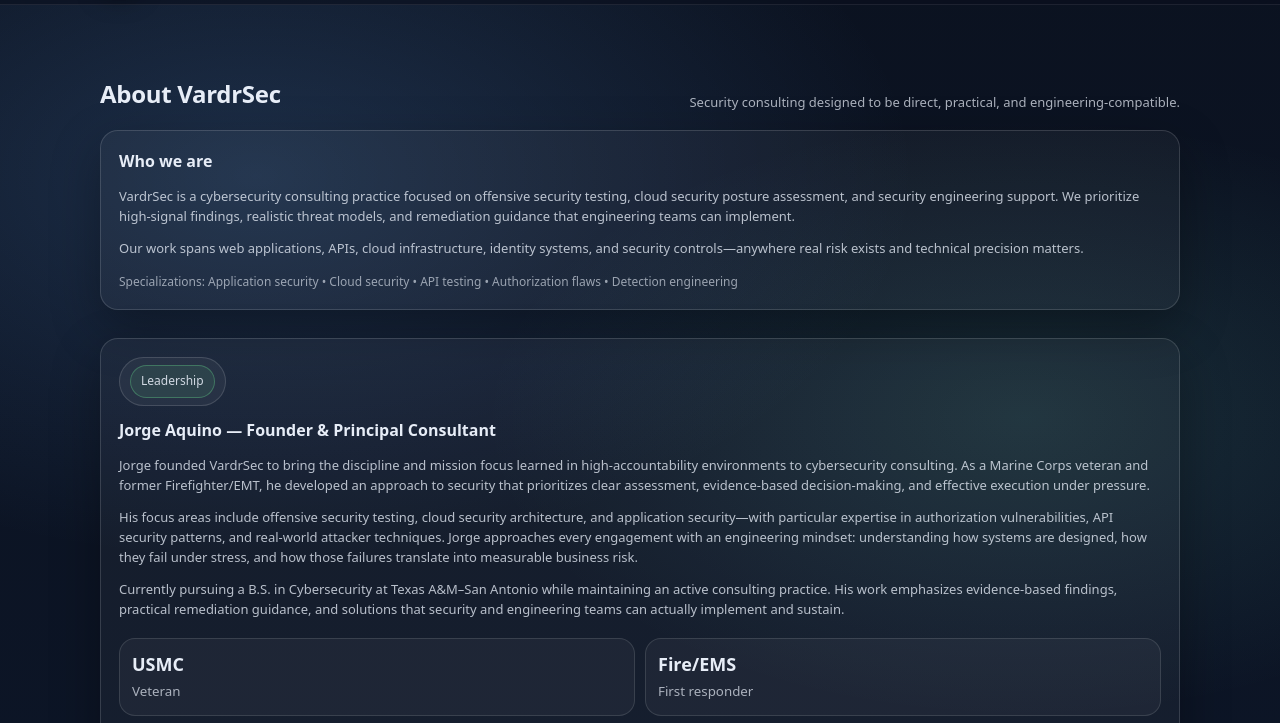
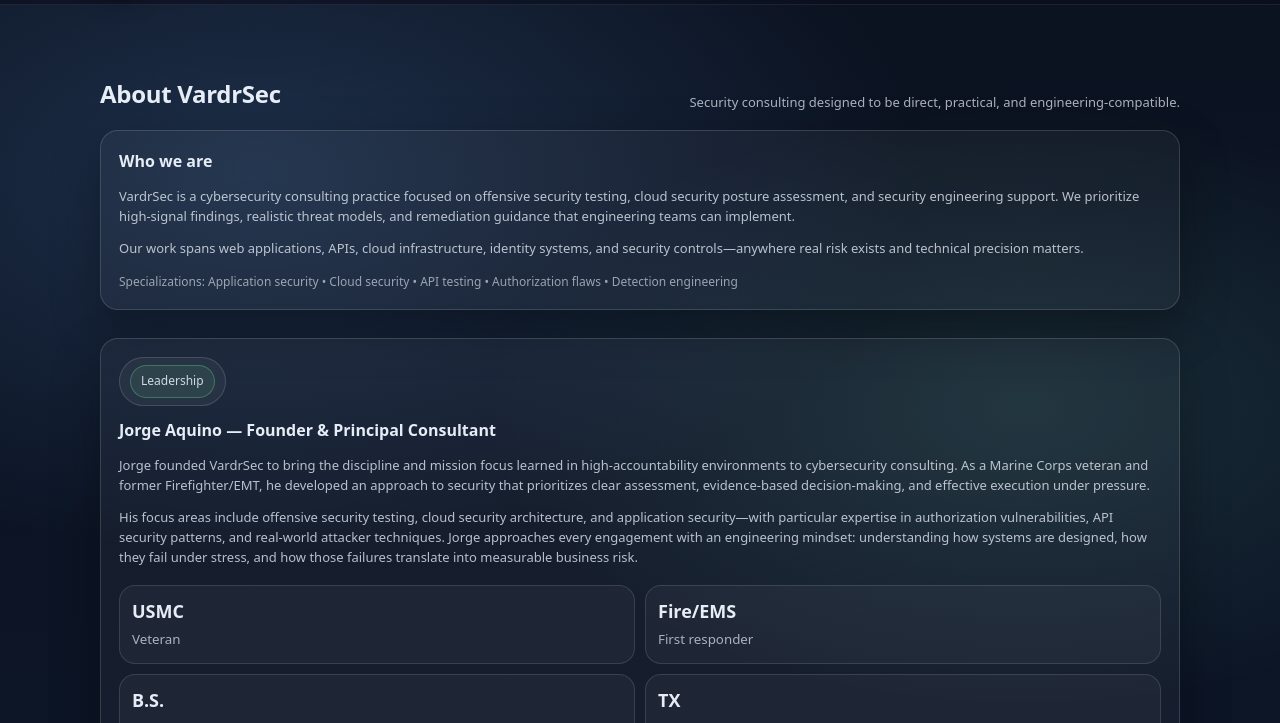
Before and after one commit to VardrSec/vardrsec-website, a plain HTML site: page about.html in a window 1280 px wide. Shown: the part 66-789 px from the top of the page. Drawn offline with Linux system fonts and the light colour scheme.

Commit message:
remove: one paragraph on about me

```diff
--- a/about.html
+++ b/about.html
@@ -100,12 +100,6 @@
             real-world attacker techniques. Jorge approaches every engagement with an engineering mindset:
             understanding how systems are designed, how they fail under stress, and how those failures translate
             into measurable business risk.
-          </p>
-
-          <p style="margin-top: 12px;">
-            Currently pursuing a B.S. in Cybersecurity at Texas A&M–San Antonio while maintaining an active
-            consulting practice. His work emphasizes evidence-based findings, practical remediation guidance,
-            and solutions that security and engineering teams can actually implement and sustain.
           </p>
 
           <div class="kpi" style="margin-top: 18px;">
```
